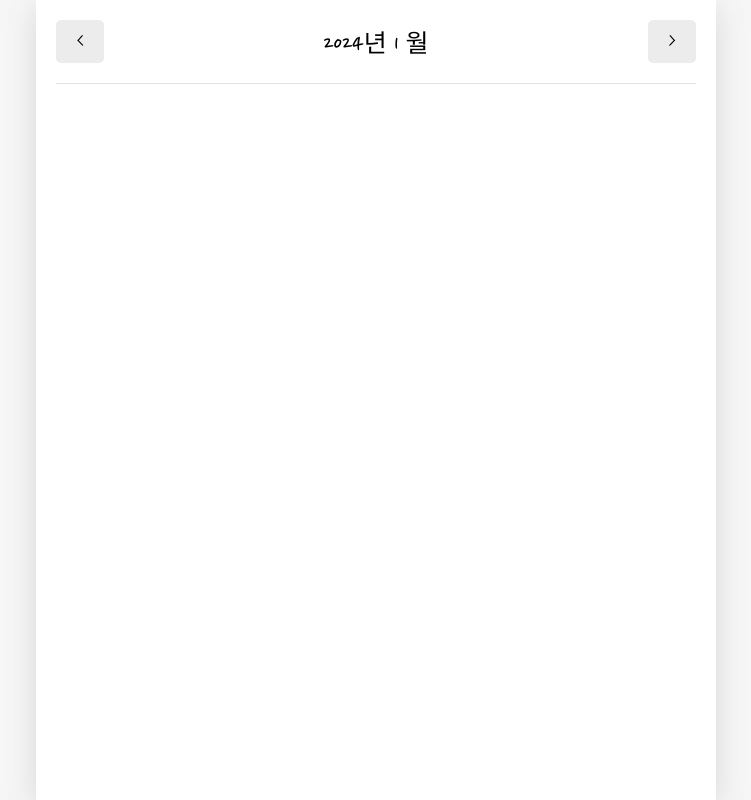
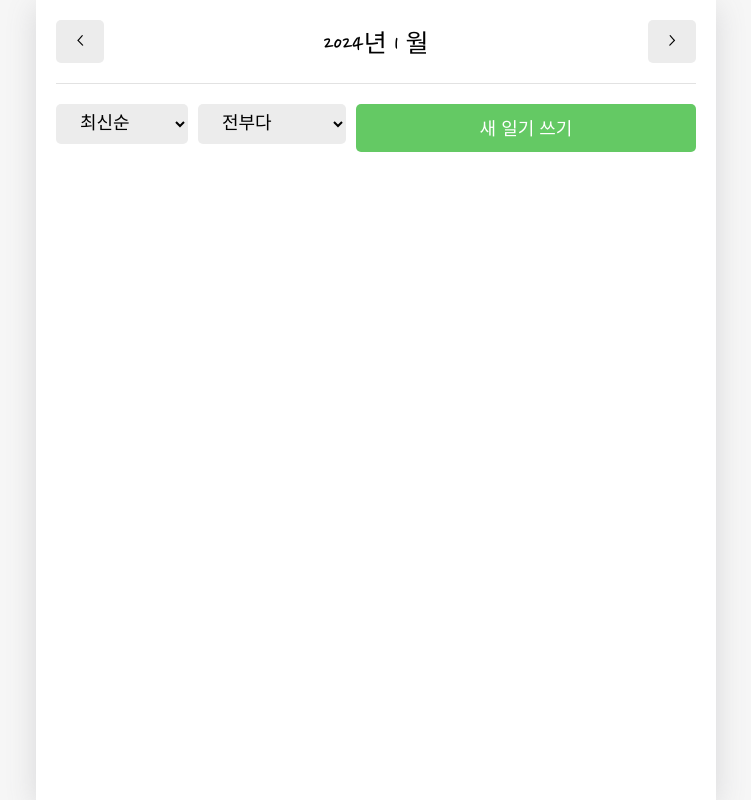
Before and after one commit to bnm9644/emotion-diary, a React (Create React App) app: page / in a window 1280 px wide. Shown: the whole page, without its empty margins (264-1015 px from the left). Built offline with nearby package versions, Linux system fonts and the light colour scheme; a web font is replaced by a local one.

Commit message:
DiaryList.js  Third-commit - 240203

```diff
--- a/src/App.css
+++ b/src/App.css
@@ -104,3 +104,37 @@
 header button {
   font-family: "Nanum Pen Script";
 }
+
+/* DiaryList Component 스타일링 */
+.DiaryList .menu_wrapper {
+  margin-top: 20px;
+  margin-bottom: 30px;
+
+  display: flex;
+  justify-content: space-between;
+}
+
+.DiaryList .menu_wrapper .right_col {
+  flex-grow: 1; /* 부모 아래 모든 너비 자신이 차지*/
+}
+
+.DiaryList .menu_wrapper .right_col button{
+  width: 100%;
+}
+
+
+.DiaryList .ControlMenu {
+  margin-right: 10px;
+  border: none;
+  border-radius: 5px;
+  background-color: #ececec;
+
+  padding-top: 10px;
+  padding-bottom: 10px;
+  padding-left: 20px;
+  padding-right: 20px;
+
+  cursor: pointer;
+  font-family: 'Nanum Pen Script';
+  font-size: 18px;
+}
--- a/src/components/DiaryList.js
+++ b/src/components/DiaryList.js
@@ -1,10 +1,107 @@
+import { useState } from "react";
+import { useNavigate } from "react-router-dom";
+import MyButton from "./MyButton";
+
+// 시간순 정렬
+const sortOptionList = [
+  {value:"latest" , name:"최신순" },
+  {value:"oldest" , name:"오래된 순" },
+];
+
+// 감정 필터 정렬
+const filterOptionList = [
+  {value : "all", name : "전부다" },
+  {value : "good", name : "좋은 감정" },
+  {value : "bad", name : "안좋은 감정" }
+];
+
+// 선택 조건 메뉴
+const ControlMenu = ({value, onChange, optionList}) => {
+ return (
+    <select
+      className="ControlMenu"
+      value = {value}
+      onChange={(e) => onChange(e.target.value)
+    }>
+     {optionList.map((it,idx)=>
+     <option key={idx} value = {it.value}>
+      {it.name}
+     </option> )}
+    </select>
+ );
+};
+
 const DiaryList = ({diaryList}) => {
+
+  //
+  const navigate = useNavigate();
+
+  // 선택 조건에 맞게 정렬
+  const [sortType, setSortType] = useState("latest");
+  // 감정상태에 맞게 정렬
+  const [filter,setFilter] = useState("all");
+
+  // option 태그 최신/오래된 순 여부에 따라 리스트 값 변화
+  const getProCessedDiaryList = () => {
+
+    // 필터링 함수
+    const filterCallBack = (item) => {
+      if(filter ==="good") {
+        return parseInt(item.emotion) <= 3;
+      } else {
+        return parseInt(item.emotion) > 3;
+      }
+    }
+
+    // 비교함수
+    const compare = (a,b) => {
+      if(sortType==="latest") {
+        return parseInt(b.date) - parseInt(a.date);
+      } else {
+        return parseInt(a.date) - parseInt(b.date);
+      }
+    }
+
+    const copyList = JSON.parse(JSON.stringify(diaryList)); // diaryList를 json화 시켜 문자열로 바꿔버림
+
+    const filteredList = filter === 'all'? copyList : copyList.filter((it) => filterCallBack(it));
+
+
+    const sortedList = filteredList.sort(compare);
+    // const sortedList = copyList.sort(compare);
+    return sortedList;
+  }
+
   return (
-    <div>
-      {diaryList.map((it) => (
-        <div key={it.id}>{it.content}</div>
-        )
-      )}
+    <div className="DiaryList">
+
+    <div className = "menu_wrapper">
+      <div className="left_col">
+        <ControlMenu
+          value={sortType}
+          onChange={setSortType}
+          optionList={sortOptionList}
+        />
+        <ControlMenu
+          value = {filter}
+          onChange = {setFilter}
+          optionList={filterOptionList}
+        />
+      </div>
+      <div className="right_col">
+        <MyButton
+          type ={'positive'}
+          text = {'새 일기 쓰기'}
+          onClick={() => navigate('/new') }
+      />
+      </div>
+    </div>
+
+    {getProCessedDiaryList().map((it) => (
+        <div key={it.id}>
+          {it.content} {it.emotion}
+        </div>
+    ))}
     </div>
   );
 };
```
Also changed, not shown: src/components/DiaryItem.js (added, +9 -0 lines).
